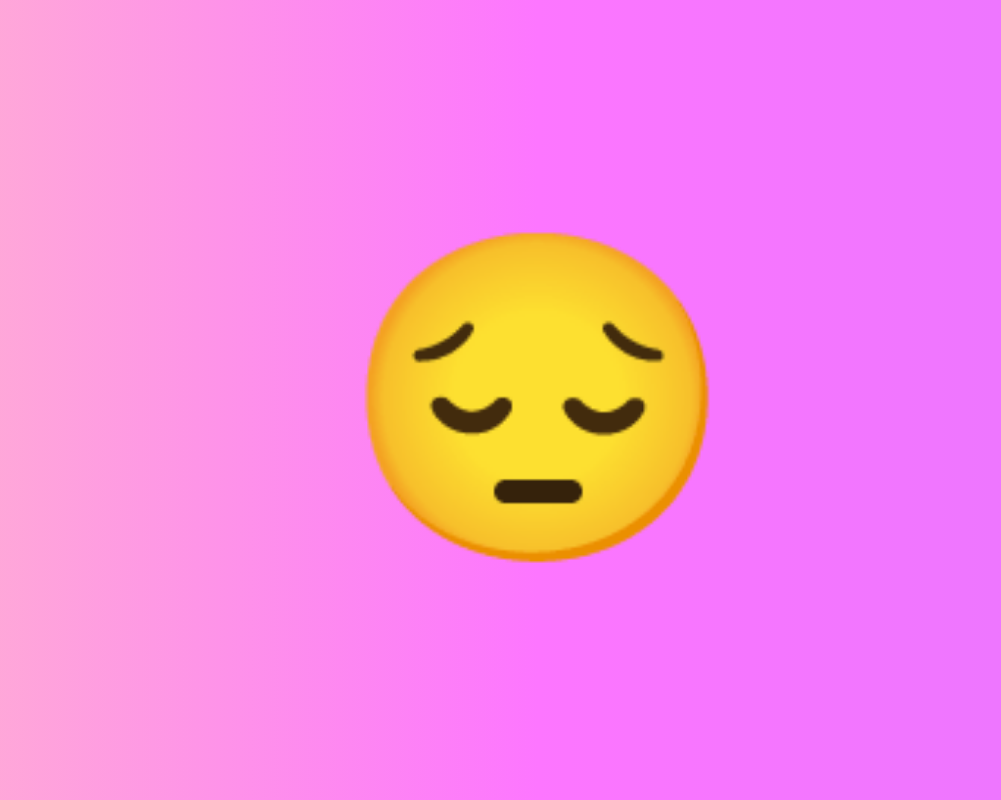
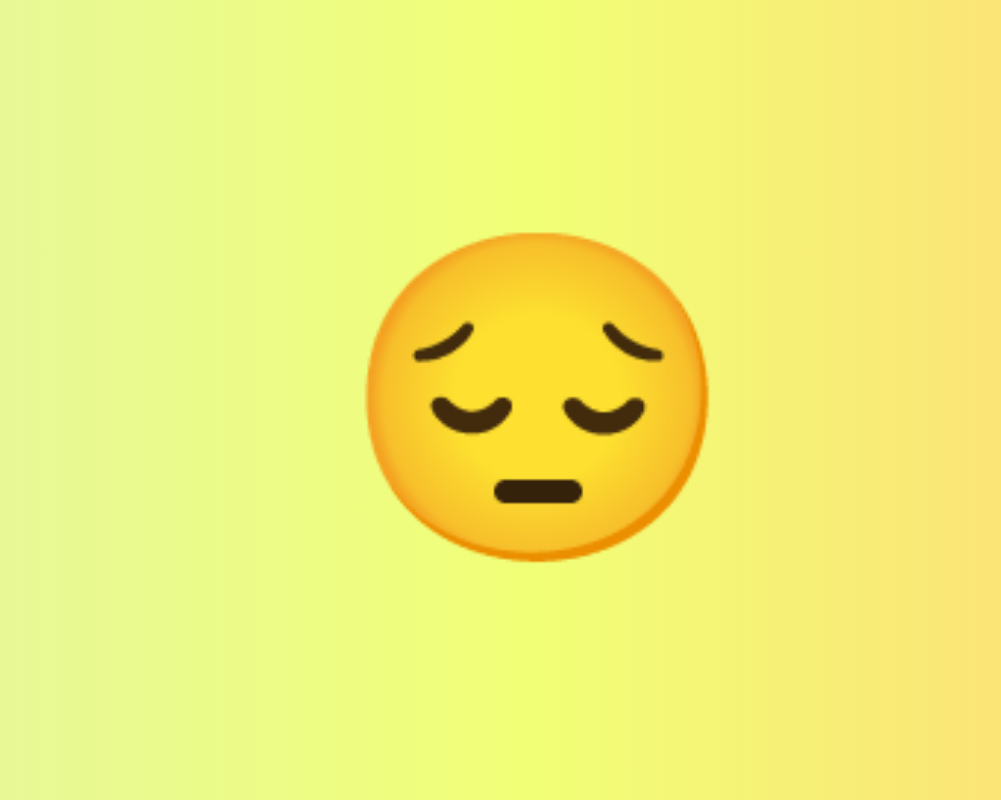
Before and after one commit to Bauddhik-Geeks/Emoji-Flicker, a plain HTML site: page index.html in a window 1280 px wide. Shown: the whole page, without its empty margins (102-1103 px from the left). Drawn offline with Linux system fonts and the light colour scheme.

Commit message:
new banana theme added

```diff
--- a/css/style.css
+++ b/css/style.css
@@ -1,31 +1,36 @@
-*{
+* {
   padding: 0;
   margin: 0;
   box-sizing: border-box;
 }
 
-body{
+body {
   display: flex;
   flex-direction: column;
   height: 100vh;
   align-items: center;
   justify-content: center;
 
-background: -moz-linear-gradient(left, #FFB0D2 0%, #FD76FF 50%, #E876FF 100%);
-background: -webkit-linear-gradient(left, #FFB0D2 0%, #FD76FF 50%, #E876FF 100%);
-background: linear-gradient(to right, #FFB0D2 0%, #FD76FF 50%, #E876FF 100%);
+  background: -moz-linear-gradient(left, #e6f79c 0%, #f1ff76 50%, #ffda76 100%);
+  background: -webkit-linear-gradient(
+    left,
+    #e6f79c 0%,
+    #f1ff76 50%,
+    #ffda76 100%
+  );
+  background: linear-gradient(to right, #e6f79c 0%, #f1ff76 50%, #ffda76 100%);
 }
-.emoji{
+.emoji {
   font-size: 20rem;
   cursor: pointer;
   user-select: none;
 }
-.closed{
+.closed {
   display: none;
 }
-.open{
+.open {
   display: none;
 }
-.active{
+.active {
   display: block;
 }
```
Lines whose indentation alone changed are shown as unchanged.
